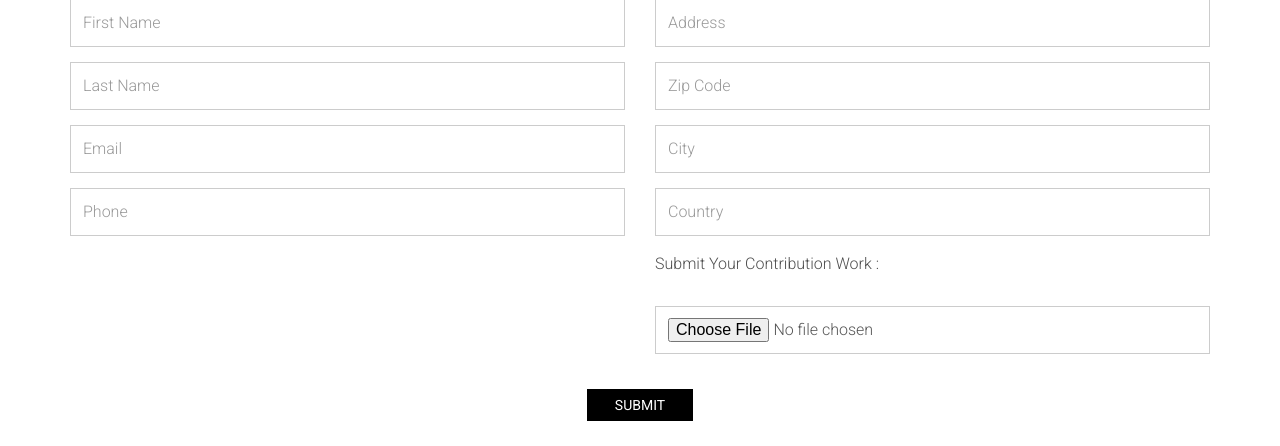
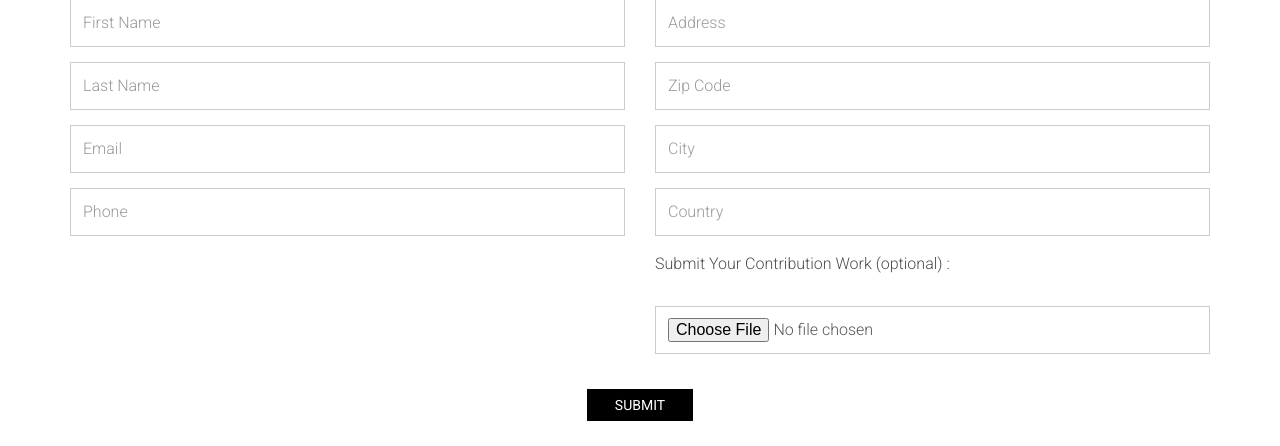
Before and after one commit to elywin/UCU-ITconference, a Django app: page / in a window 1280 px wide. Shown: the part 2831-3277 px from the top of the page. Run offline with Django 3.2, Linux system fonts and the light colour scheme; some libraries are stand-ins or nearby versions.

Commit message:
updated index page

```diff
--- a/eventManager/templates/index.html
+++ b/eventManager/templates/index.html
@@ -303,7 +303,7 @@
                         </div>
 
                          <div class="form-group">
-                            <p>Submit Your Contribution Work : </p>
+                            <p>Submit Your Contribution Work (optional) : </p>
                              <input class="form-control" type="file" id="paper_file"  name="paper_file" required=false>
 
                         </div>
```
